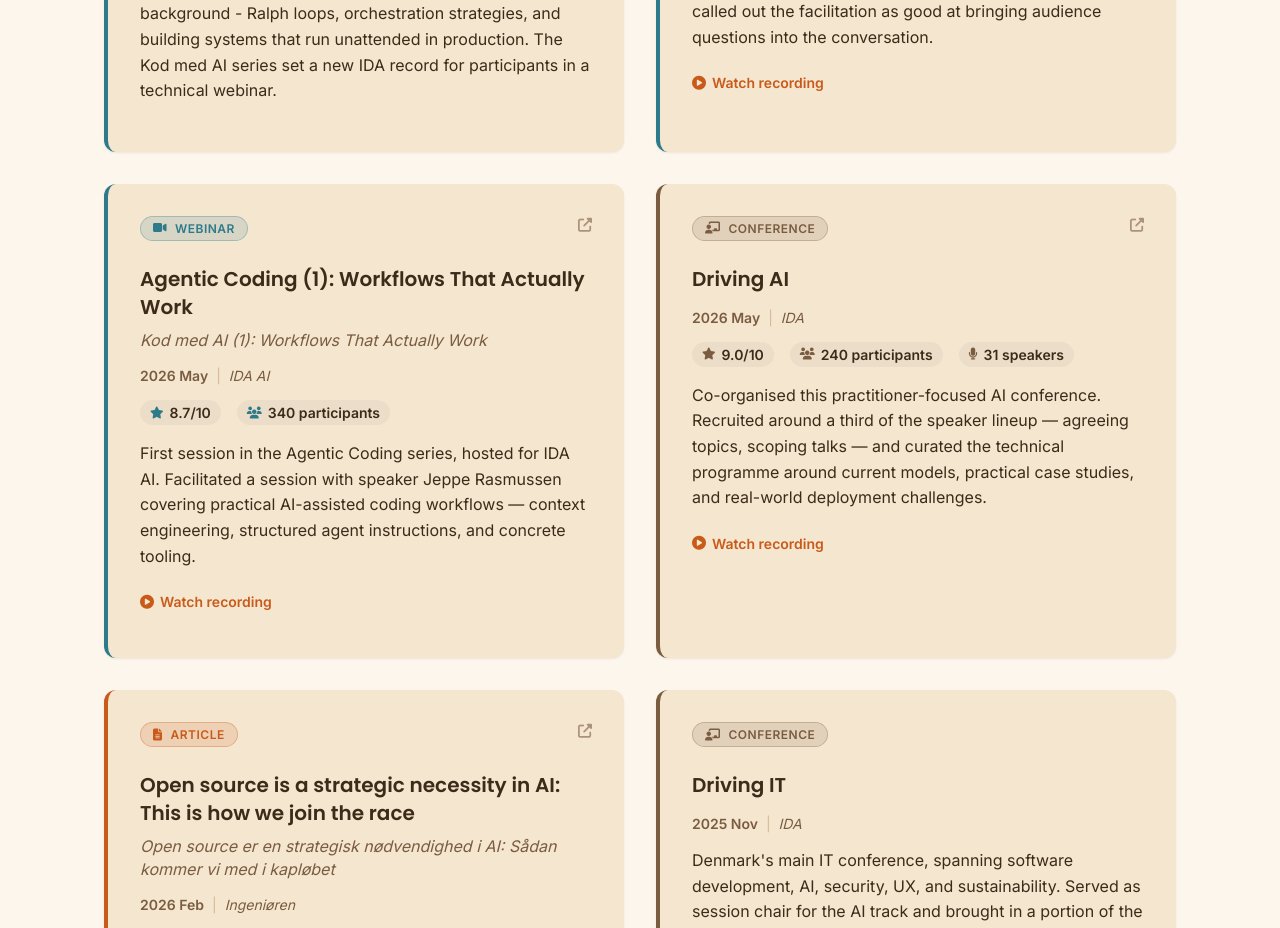
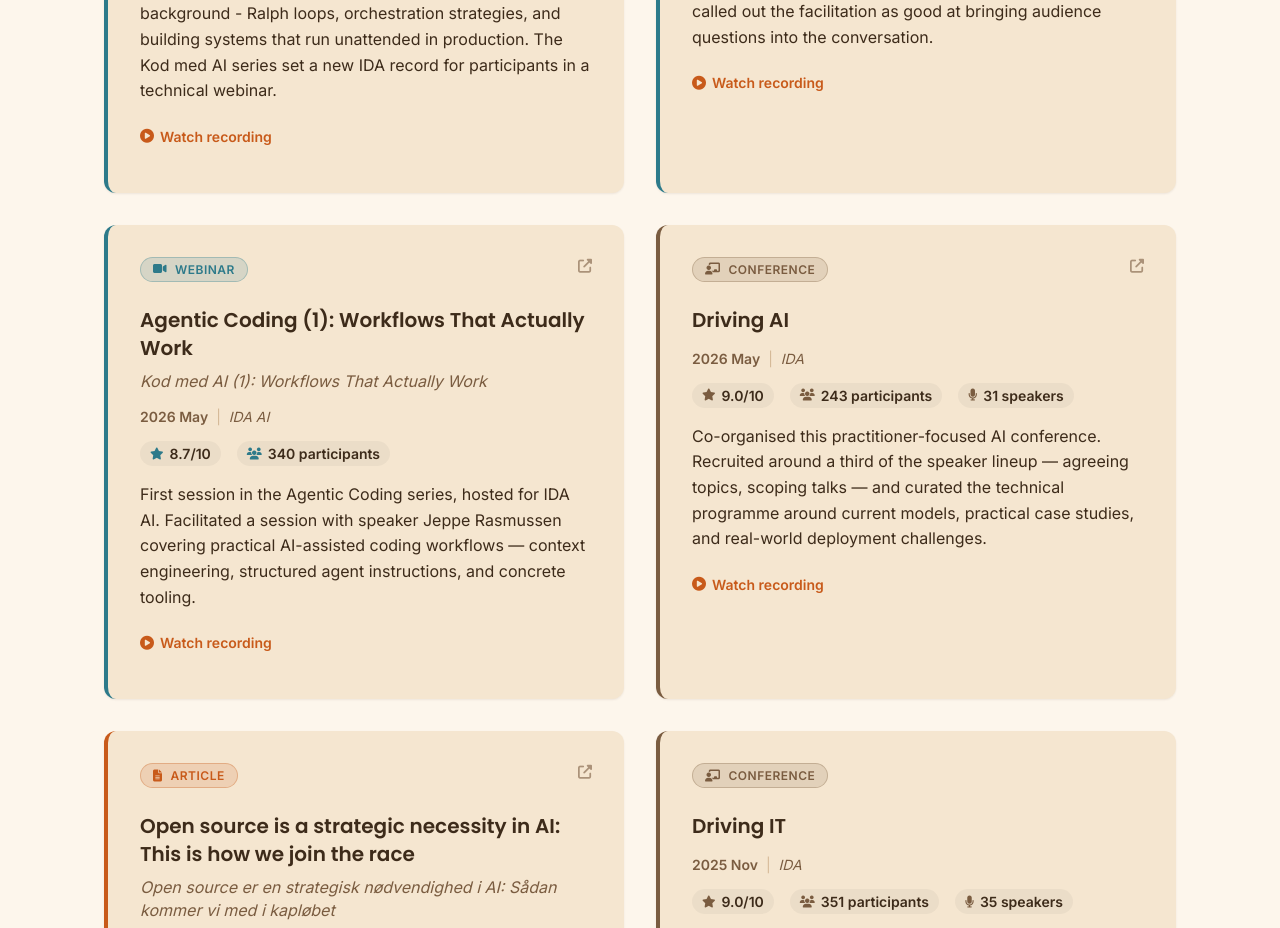
Before and after one commit to simonamtoft/cv-website, a React (Vite) app: page /writing in a window 1280 px wide. Shown: the part 646-1574 px from the top of the page. Built offline with nearby package versions, Linux system fonts and the light colour scheme.

Commit message:
update data

```diff
--- a/src/data/publicationsEvents.js
+++ b/src/data/publicationsEvents.js
@@ -24,6 +24,7 @@ const publicationsEvents = [
       { icon: "fa-star", value: "8.4/10" },
       { icon: "fa-users", value: "440 participants" },
     ],
+    recording: "https://videos.ida.dk/media/Kod%20med%20AI%20(3)%3A%20Lad%20agenten%20k%C3%B8re/1_dapgezhw",
   },
   {
     type: "webinar",
@@ -81,7 +82,7 @@ const publicationsEvents = [
     description: "Co-organised this practitioner-focused AI conference. Recruited around a third of the speaker lineup — agreeing topics, scoping talks — and curated the technical programme around current models, practical case studies, and real-world deployment challenges.",
     metrics: [
       { icon: "fa-star", value: "9.0/10" },
-      { icon: "fa-users", value: "240 participants" },
+      { icon: "fa-users", value: "243 participants" },
       { icon: "fa-microphone", value: "31 speakers" },
     ],
   },
@@ -92,6 +93,11 @@ const publicationsEvents = [
     recording: "https://videos.ida.dk/playlist/dedicated/1_dzazyzy3/1_bhfea5je",
     venue: "IDA",
     description: "Denmark's main IT conference, spanning software development, AI, security, UX, and sustainability. Served as session chair for the AI track and brought in a portion of the speakers for this 300+ attendee event.",
+    metrics: [
+      { icon: "fa-star", value: "9.0/10" },
+      { icon: "fa-users", value: "351 participants" },
+      { icon: "fa-microphone", value: "35 speakers" },
+    ]
   },
   {
     type: "conference",
--- a/src/data/volunteering.js
+++ b/src/data/volunteering.js
@@ -1,7 +1,7 @@
 import React from 'react';
 import ReDI_logo from '../assets/ReDI_logo.png';
 import IDA_logo from '../assets/IDA_logo.svg';
-import IDA_AI_logo from '../assets/IDA_AI_logo.svg';
+import IDA_AI_logo from '../assets/IDA_AI_logo.jpeg';
 
 const volunteering = [
   {
```
Also changed, not shown: src/assets/IDA_AI_logo.jpeg (added).
